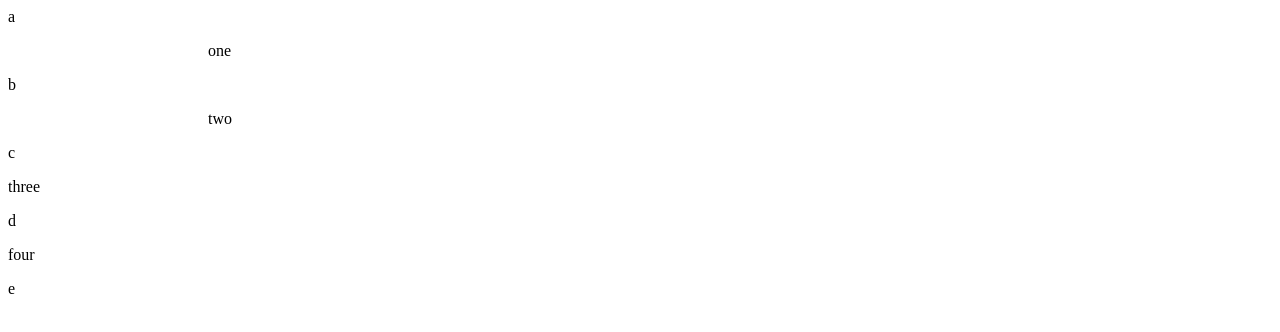
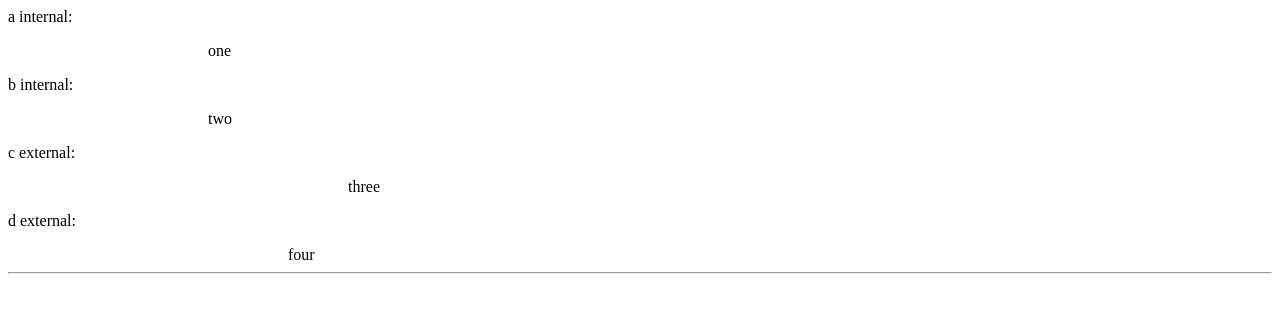
Before and after one commit to wbhicks/Py, a plain HTML site: page index.html in a window 1280 px wide. Drawn offline with Linux system fonts and the light colour scheme.

Commit message:
Update index.html

```diff
--- a/index.html
+++ b/index.html
@@ -1,7 +1,7 @@
 <html>
 <head>
 <title>
-TS test 3
+TS test 4 int+ext
 </title>
 <script type="text/javascript" src="main.js"></script>
 <script type="text/javascript">
@@ -39,18 +39,19 @@ function slide1and2() {
 </script>
 </head>
 <body>
-<p>a</p>
+<p>a internal:</p>
   <div id="elem-1">one</div>
-<p>b</p>
+<p>b internal:</p>
   <span id="elem-2">two</span>
-<p>c</p>
+<p>c external:</p>
   <div id="elem-3">three</div>
-<p>d</p>
+<p>d external:</p>
   <span id="elem-4">four</span>
-<p>e</p>
+<hr/>
 <script type="text/javascript">
-  window.onload = function start() {
+  window.onload = function startEverything() {
     slide1and2();
+    slide3and4();
   }
 </script>
 </body>
```
